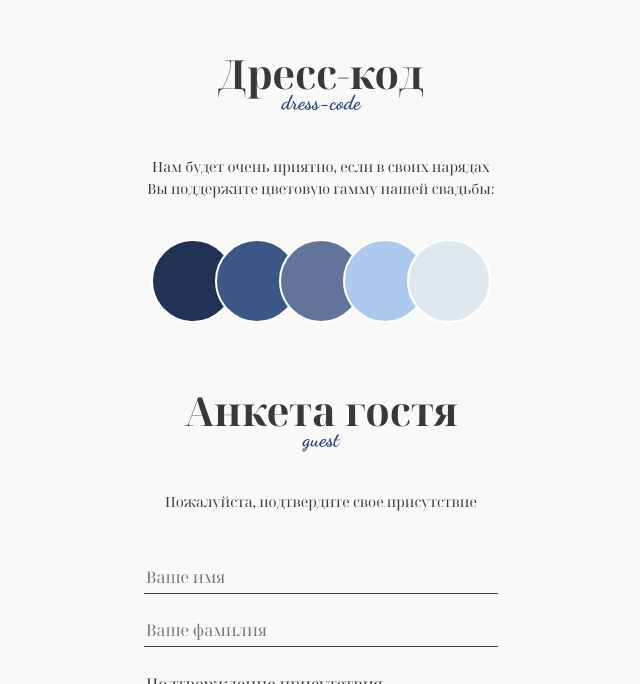
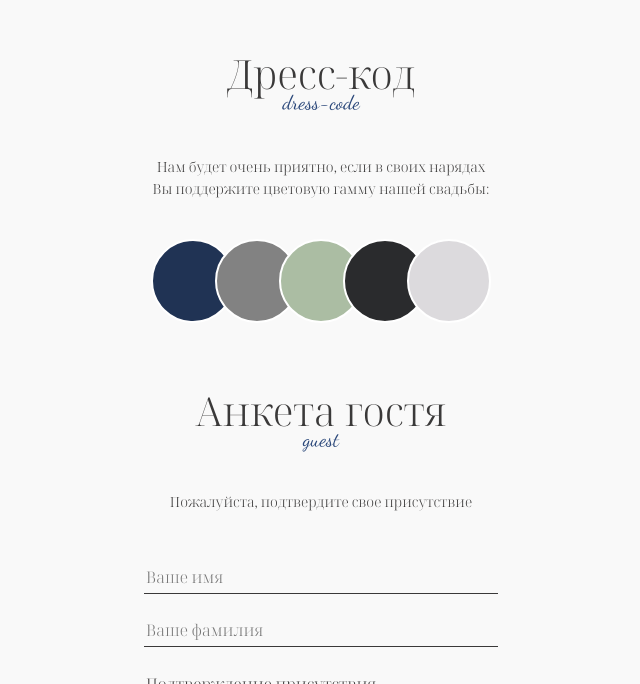
Before and after one commit to tMirdin/wedding, a plain HTML site: page index.html in a window 1280 px wide. Shown: the part 1728-2412 px from the top of the page, without its empty margins (319-959 px from the left). Drawn offline with Linux system fonts and the light colour scheme.

Commit message:
change dresscode

```diff
--- a/index.html
+++ b/index.html
@@ -192,6 +192,7 @@
           autoplay
           muted
           controls
+          playsinline
           height="300"
           width="360"
         ></video>
--- a/styles/styles.css
+++ b/styles/styles.css
@@ -6,6 +6,7 @@
   font-style: normal;
   font-variation-settings: "wdth" 100;
   color: #3a3939;
+  font-weight: 300;
 }
 
 body {
@@ -150,19 +151,19 @@ section h2 {
   background-color: #203354;
 }
 .circle:nth-child(2) {
-  background-color: #3a5785;
+  background-color: #828282;
   margin-left: -20px;
 }
 .circle:nth-child(3) {
-  background-color: #607599;
+  background-color: #abbda3;
   margin-left: -20px;
 }
 .circle:nth-child(4) {
-  background-color: #adc9ef;
+  background-color: #2a2b2d;
   margin-left: -20px;
 }
 .circle:nth-child(5) {
-  background-color: #dfe7f0;
+  background-color: #dcdadd;
   margin-left: -20px;
 }
 
```
